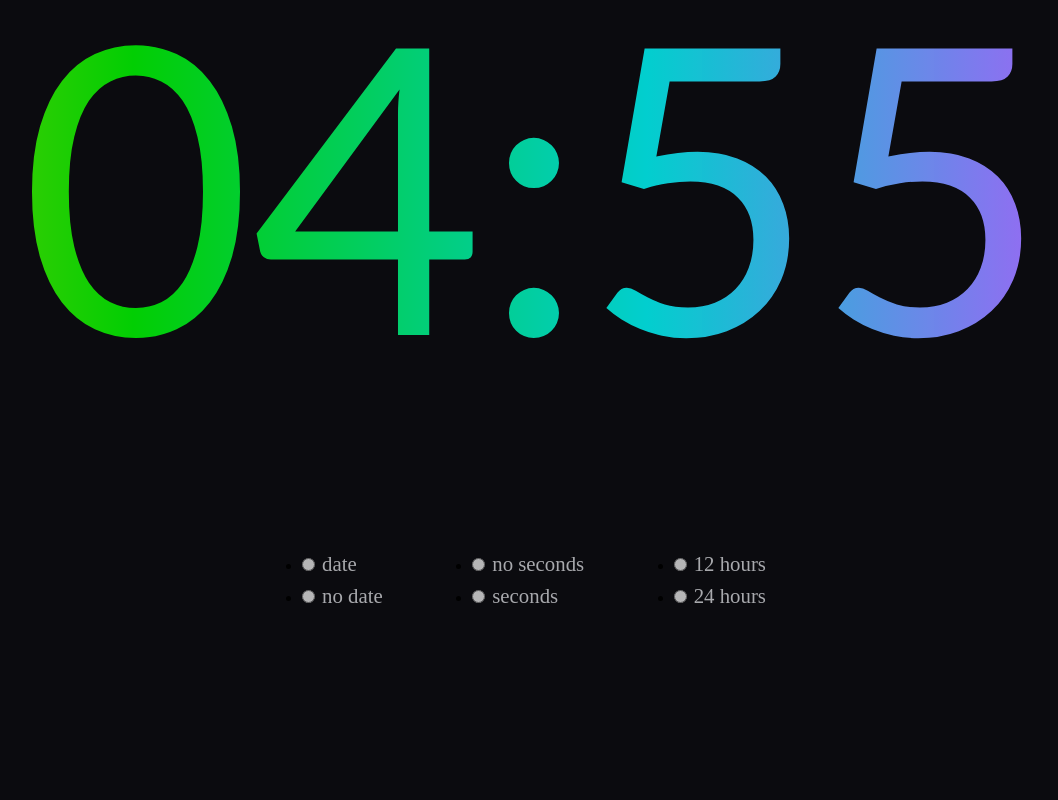
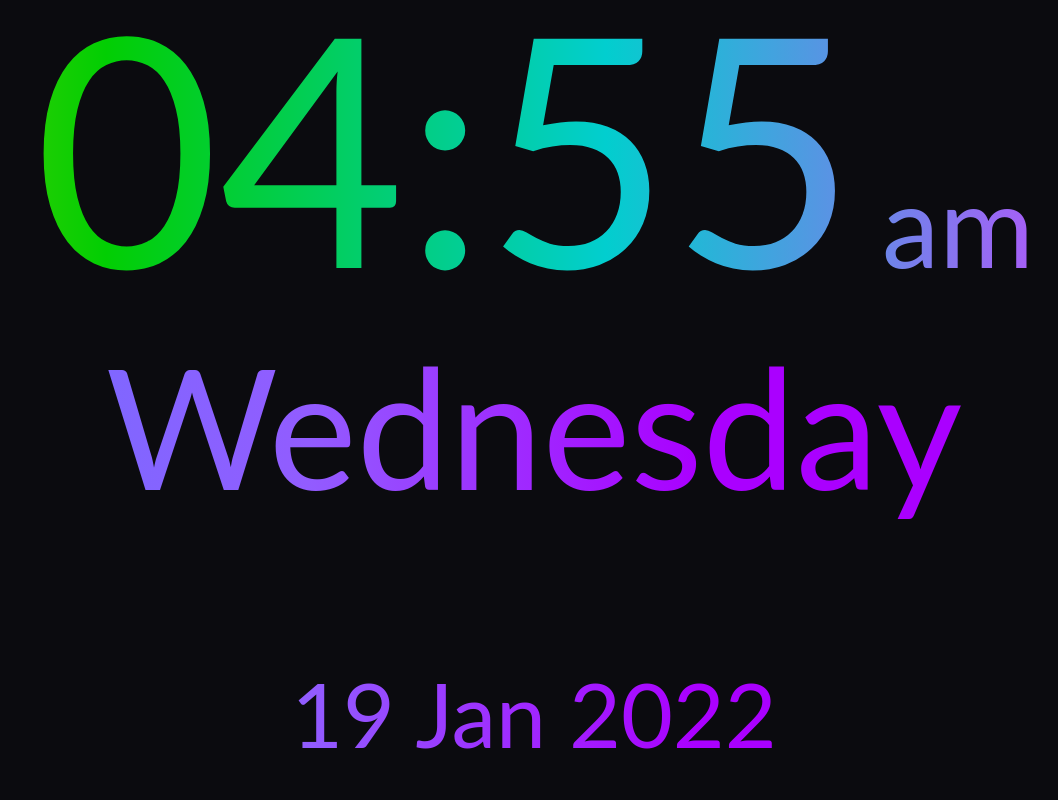
Before and after one commit to 13zebras/clock-timer-alarm, a React (Vite) app: page / in a window 1280 px wide. Shown: the top 800 px of the page, without its empty margins (106-1164 px from the left). Built offline with nearby package versions, Linux system fonts and the light colour scheme.

Commit message:
modify clock

```diff
--- a/src/App.css
+++ b/src/App.css
@@ -50,54 +50,59 @@ body {
 	-webkit-text-fill-color: transparent;
 	line-height: 90%;
 	align-items: baseline;
+    font-size: max(2rem, 25vw);
+    transition: font-size 1.5s ease-in-out;
 }
 
 .clock div {
 	margin: 0;
 	padding: 0;
 	line-height: 90%;
+
 }
 
-.clock.secs.hours12 {
-	font-size: max(2rem, calc(18vw + 1vh));
+.clock.secs {
+	font-size: max(2rem, 18vw);
 	/* transition: font-size 0s ease-in-out 0.5s; */
 }
 
-.clock.nosecs.hours12 {
-	font-size: max(2rem, calc(25vw + 1vh));
-	transition: font-size 0s ease-in-out 1s;
+.clock.nosecs {
+	transition: font-size 2s ease-in-out 1s;
 }
 
-.clock.secs.hours24 {
-	font-size: max(3rem, calc(21vw + 1vh));
-	/* transition: font-size 0s ease-in-out 1s; */
+/* .clock.secs.hours24 {
+	font-size: max(3rem, 21vw);
 }
 
 .clock.nosecs.hours24 {
-	font-size: max(3rem, calc(30vw + 2vh));
+	font-size: max(3rem, 30vw);
 	transition: font-size 0s ease-in-out 1s;
-}
+} */
 
-.clock.hours24 .ampm {
-	font-size: 5px;
+/* .clock.hours24 .ampm {
+	font-size: 1px;
+    padding-left: 0;
+    opacity: 0;
 	display: none;
-}
+} */
 
-.clock.hours12 .ampm {
-	font-size: calc(8vw + 1vh);
-	padding-left: 2vw;
+.clock .ampm {
+	font-size: 9vw;
+    padding-left: 2vw;
+    line-height: 9vw;
+    /* opacity: 1; */
+    /* transition: font-size padding-left 3s; */
 }
 
 .nodate {
-	display: none;
+	visibility: hidden;
 }
 
 .date {
 	font-family: Lato, Roboto, Helvetica, sans-serif;
-	margin-top: 0.5em;
-	display: flex;
+	margin-top: 0;
+	display: block;
 	opacity: 1;
-	font-size: max(1rem, calc(6vw + 1vh));
 }
 	/* border: 1px solid yellow; */
 
@@ -110,8 +115,20 @@ body {
 	-webkit-text-fill-color: transparent;
 }
 
+.weekday {
+    font-size: max(1.4rem, 13vw);
+    display: block;
+    margin-top: max(1rem, 3vw);
+}
+
+.fullDate {
+    font-size: max(1rem, 7vw);
+    display: block;
+    margin-top: 1.5em;
+}
+
 .settings {
-	margin-top: calc(3em + 10vw);
+	margin-top: calc(4em + 10vw);
 }
 
 .settings form {
@@ -124,7 +141,7 @@ body {
 
 }
 
-.settings form .select24,
+/* .settings form .select24, */
 .settings form .show-seconds,
 .settings form .show-date  {
 	display: flex;
--- a/src/App.jsx
+++ b/src/App.jsx
@@ -4,10 +4,11 @@ import dayjs from 'dayjs'
 
 function App() {
 
-	const [twentyfour, setTwentyfour] = useState('24');
+	const [twentyfour, setTwentyfour] = useState('12');
 	const [showSeconds, setShowSeconds] = useState('nosecs');
-	const [showDate, setShowDate] = useState('nodate');
+	const [showDate, setShowDate] = useState('date');
 	const [fullDate, setFullDate] = useState();
+    const [weekday, setWeekday] = useState();
 	const [currentTime, setCurrentTime] = useState();
 	const [ampm, setAmpm] = useState();
 
@@ -15,23 +16,30 @@ function App() {
 
 	function updateClock() {
 		let dateTime = dayjs();
-		setFullDate(dateTime.format('ddd DD MMM YYYY'));
+		setFullDate(dateTime.format('DD MMM YYYY'));
+        setWeekday(dateTime.format('dddd'))
 		setAmpm(dateTime.format('a'));
-		if ( twentyfour === '24' ) {
-			setAmpm("");
-			if ( showSeconds === 'secs' ) {
-				setCurrentTime(dateTime.format('HH:mm:ss'));
-			} else {
-				setCurrentTime(dateTime.format('HH:mm'));
-			}
-		} else {
-			if ( showSeconds === 'secs' ) {
-				setCurrentTime(dateTime.format('hh:mm:ss'));
-			} else {
-				setCurrentTime(dateTime.format('hh:mm'));
-			}
-			setAmpm(dateTime.format('a'));
-		}
+		if ( showSeconds === 'secs' ) {
+            setCurrentTime(dateTime.format('hh:mm:ss'));
+        } else {
+            setCurrentTime(dateTime.format('hh:mm'));
+        }
+
+        // if ( twentyfour === '24' ) {
+		// 	setAmpm("");
+		// 	if ( showSeconds === 'secs' ) {
+		// 		setCurrentTime(dateTime.format('HH:mm:ss'));
+		// 	} else {
+		// 		setCurrentTime(dateTime.format('HH:mm'));
+		// 	}
+		// } else {
+		// 	if ( showSeconds === 'secs' ) {
+		// 		setCurrentTime(dateTime.format('hh:mm:ss'));
+		// 	} else {
+		// 		setCurrentTime(dateTime.format('hh:mm'));
+		// 	}
+		// 	setAmpm(dateTime.format('a'));
+		// }
 
 		//console.log(`${hr}:${min}:${sec}${period}`);
 	}
@@ -40,7 +48,7 @@ function App() {
 	useEffect(() => {
     const timer = setInterval(() => {
       updateClock();
-    }, 500);
+    }, 1000);
                // clearing interval
     return () => clearInterval(timer);
   });
@@ -63,10 +71,10 @@ function App() {
 		//console.log(timeType);
 	}
 
-	const handleChange24 = (e) => {
-		setTwentyfour(e.target.value);
-		//console.log(twentyfour);
-	}
+	// const handleChange24 = (e) => {
+	// 	setTwentyfour(e.target.value);
+	// 	//console.log(twentyfour);
+	// }
 
 	const handleChangeDate = (e) => {
 		setShowDate(e.target.value);
@@ -84,11 +92,13 @@ function App() {
 
   return (
     <div className="App">
-			<div className={`clock ${showSeconds} hours${twentyfour}`}>
+			{/* <div className={`clock ${showSeconds} hours${twentyfour}`}> */}
+            <div className={`clock ${showSeconds}`}>
 				{currentTime}<span className="ampm">{ampm}</span>
 			</div>
 			<div className={`${showDate}`}>
-				{fullDate}
+                <div className="weekday">{weekday}</div>
+				<div className="fullDate">{fullDate}</div>
 			</div>
 			<div className="settings">
 				<form>
@@ -116,10 +126,10 @@ function App() {
 							<label for="secs">seconds</label>
 						</li>
 					</ul>
-					<ul className="select24">
+					{/* <ul className="select24">
 						<li>
 							<input type="radio" value="12" id="12"
-								onChange={handleChange24} name="numberhours" />
+								onChange={handleChange24} name="numberhours"/>
 							<label for="12">12 hours</label>
 						</li>
 						<li>
@@ -127,7 +137,7 @@ function App() {
 								onChange={handleChange24} name="numberhours"/>
 							<label for="24">24 hours</label>
 						</li>
-					</ul>
+					</ul> */}
 				</form>
 			</div>
     </div>
--- a/src/App_old.jsx
+++ b/src/App2.jsx
@@ -1,7 +1,7 @@
 import { useEffect, useState } from 'react'
 import './App.css'
 
-const startDate = new Date(2022, 1, 17, 17, 0, 0).getTime();
+const startDate = new Date();
 //const startDate = theStartDate.getTime();
 console.log(startDate);
 // 2022-02-17 17:00:00 -- current start date
```
